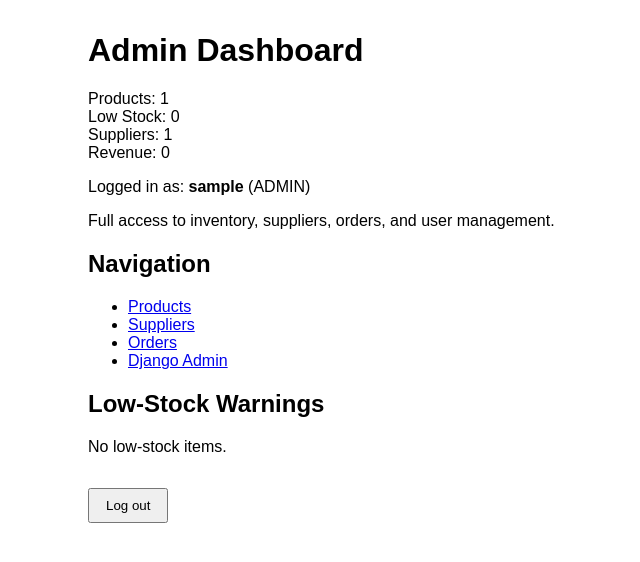
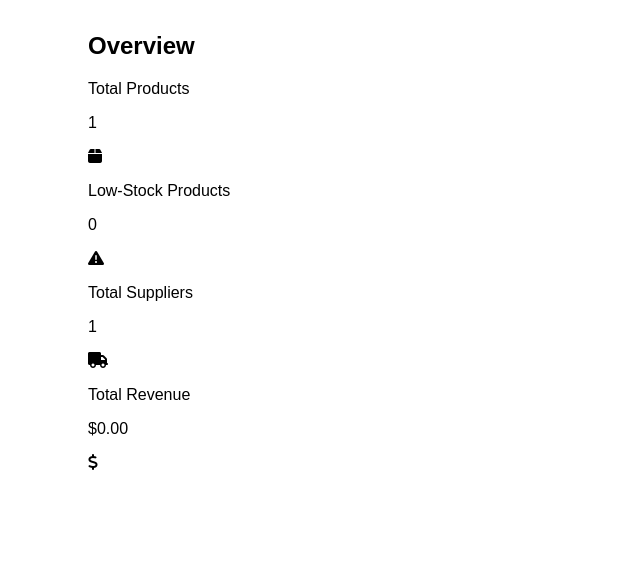
Before and after one commit to AI-with-Coding-2026/Project-A-omnistock, a Django app: page / in a window 1280 px wide. Shown: the top 562 px of the page, without its empty margins (252-892 px from the left). Run offline with Django 5.2, Linux system fonts and the light colour scheme; a user stored in the database is signed in; tables that the repository leaves empty hold one stand-in row (values such as "Sample post").

Commit message:
feat(2318): style dashboard metric cards

```diff
--- a/core/templates/core/dashboard.html
+++ b/core/templates/core/dashboard.html
@@ -1,44 +1,87 @@
 {% extends "core/base.html" %}
 
 {% block title %}{{ title }}{% endblock %}
+{% block header_title %}Dashboard{% endblock %}
 
 {% block content %}
+<link rel="stylesheet"
+      href="https://cdnjs.cloudflare.com/ajax/libs/font-awesome/6.7.2/css/all.min.css">
 
-    <h1>{{ title }}</h1>
+<div class="mx-auto max-w-7xl">
+    <div class="mb-6">
+        <h2 class="text-2xl font-bold text-slate-800">Overview</h2>
+    </div>
 
-    <section class="dashboard-metrics">
-        <div class="card">Products: {{ product_count }}</div>
-        <div class="card">Low Stock: {{ low_stock_count }}</div>
-        <div class="card">Suppliers: {{ supplier_count }}</div>
-        <div class="card">Revenue: {{ total_revenue }}</div>
+    <section class="grid grid-cols-1 gap-5 md:grid-cols-4">
+
+        <div class="rounded-xl border border-slate-200 bg-white p-6 shadow-sm">
+            <div class="flex items-start justify-between">
+                <div>
+                    <p class="text-sm font-medium text-slate-500">
+                        Total Products
+                    </p>
+                    <p class="mt-2 text-3xl font-bold text-slate-800">
+                        {{ product_count }}
+                    </p>
+                </div>
+
+                <span class="rounded-lg bg-blue-100 p-3 text-blue-600">
+                    <i class="fa-solid fa-box text-xl"></i>
+                </span>
+            </div>
+        </div>
+
+        <div class="rounded-xl border-l-4 border-rose-500 bg-white p-6 shadow-sm">
+            <div class="flex items-start justify-between">
+                <div>
+                    <p class="text-sm font-medium text-slate-500">
+                        Low-Stock Products
+                    </p>
+                    <p class="mt-2 text-3xl font-bold text-rose-600">
+                        {{ low_stock_count }}
+                    </p>
+                </div>
+
+                <span class="rounded-lg bg-rose-100 p-3 text-rose-600">
+                    <i class="fa-solid fa-triangle-exclamation text-xl"></i>
+                </span>
+            </div>
+        </div>
+
+        <div class="rounded-xl border border-slate-200 bg-white p-6 shadow-sm">
+            <div class="flex items-start justify-between">
+                <div>
+                    <p class="text-sm font-medium text-slate-500">
+                        Total Suppliers
+                    </p>
+                    <p class="mt-2 text-3xl font-bold text-slate-800">
+                        {{ supplier_count }}
+                    </p>
+                </div>
+
+                <span class="rounded-lg bg-violet-100 p-3 text-violet-600">
+                    <i class="fa-solid fa-truck text-xl"></i>
+                </span>
+            </div>
+        </div>
+
+        <div class="rounded-xl border border-slate-200 bg-white p-6 shadow-sm">
+            <div class="flex items-start justify-between">
+                <div>
+                    <p class="text-sm font-medium text-slate-500">
+                        Total Revenue
+                    </p>
+                    <p class="mt-2 text-3xl font-bold text-emerald-600">
+                        ${{ total_revenue|floatformat:2 }}
+                    </p>
+                </div>
+
+                <span class="rounded-lg bg-emerald-100 p-3 text-emerald-600">
+                    <i class="fa-solid fa-dollar-sign text-xl"></i>
+                </span>
+            </div>
+        </div>
+
     </section>
-
-    <p>Logged in as: <strong>{{ user.username }}</strong> ({{ user.role }})</p>
-    <p>{{ description }}</p>
-
-    <h2>Navigation</h2>
-    <ul>
-        <li><a href="{% url 'product_list' %}">Products</a></li>
-        <li><a href="{% url 'supplier_list' %}">Suppliers</a></li>
-        <li><a href="{% url 'order_list' %}">Orders</a></li>
-        {% if is_admin %}
-            <li><a href="{% url 'admin:index' %}">Django Admin</a></li>
-        {% endif %}
-    </ul>
-
-    <h2>Low-Stock Warnings</h2>
-    {% if low_stock %}
-        <ul>
-            {% for product in low_stock %}
-                <li>{{ product.name }} — {{ product.stock_quantity }} left (reorder at {{ product.reorder_level }})</li>
-            {% endfor %}
-        </ul>
-    {% else %}
-        <p>No low-stock items.</p>
-    {% endif %}
-
-    <form method="post" action="{% url 'logout' %}">
-        {% csrf_token %}
-        <button type="submit">Log out</button>
-    </form>
+</div>
 {% endblock %}
```
